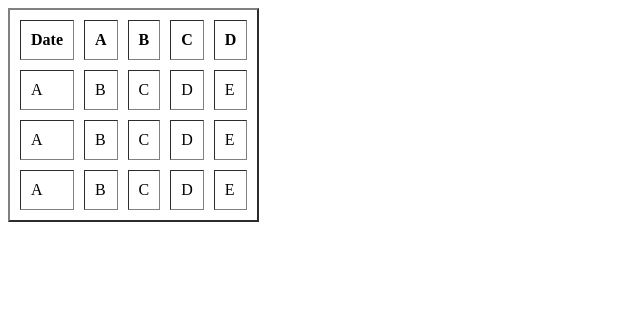
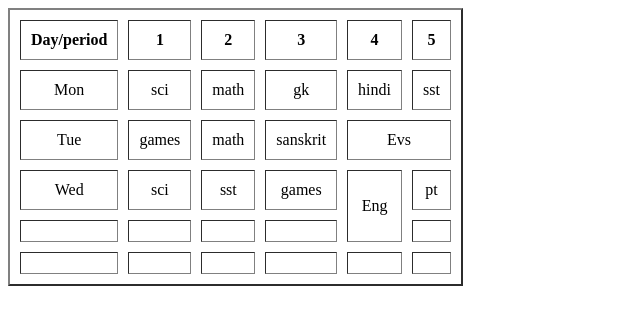
Before and after one commit to ReshuUpadhyay231/webdev_class_sec_p, a plain HTML site: page table.html in a window 1280 px wide. Shown: the whole page, without its empty margins (0-640 px from the left). Drawn offline with Linux system fonts and the light colour scheme.

Commit message:
second commit

```diff
--- a/table.html
+++ b/table.html
@@ -6,38 +6,57 @@
     <title>Document</title>
 </head>
 <body>
-    <table border="2" cellspacing="10" cellpadding="10">
+    <table border="2" cellspacing="10" cellpadding="10" >
         <thead>
             <tr>
-                <th>Date </th>
-                <th>A</th>
-                <th>B</th>
-                <th>C</th>
-                <th>D</th>
+                <th>Day/period </th>
+                <th>1</th>
+                <th>2</th>
+                <th>3</th>
+                <th>4</th>
+                <th>5</th>
             </tr>
         </thead>
 
-        <tbody>
+        <tbody align="center">
             <tr>
-                <td>A</td>
-                <td>B</td>
-                <td>C</td>
-                <td>D</td>
-                <td>E</td>
+                <td>Mon</td>
+                <td>sci</td>
+                <td>math</td>
+                <td>gk</td>
+                <td>hindi</td>
+                <td>sst</td>
             </tr>
             <tr>
-                <td>A</td>
-                <td>B</td>
-                <td>C</td>
-                <td>D</td>
-                <td>E</td>
+                <td>Tue</td>
+                <td>games</td>
+                <td>math</td>
+                <td>sanskrit</td>
+                <td colspan="2">Evs</th>
             </tr>
             <tr>
-                <td>A</td>
-                <td>B</td>
-                <td>C</td>
-                <td>D</td>
-                <td>E</td>
+                <td>Wed</td>
+                <td>sci</td>
+                <td>sst</td>
+                <td>games</td>
+                <td rowspan="2">Eng</td>
+                <td>pt</td>
+            </tr>
+            <tr>
+                <td></td>
+                <td></td>
+                <td></td>
+                <td></td>
+                <td></td>
+
+            </tr>
+            <tr>
+                <td></td>
+                <td></td>
+                <td></td>
+                <td></td>
+                <td></td>
+                <td></td>
             </tr>
         </tbody>
     </table>
```
